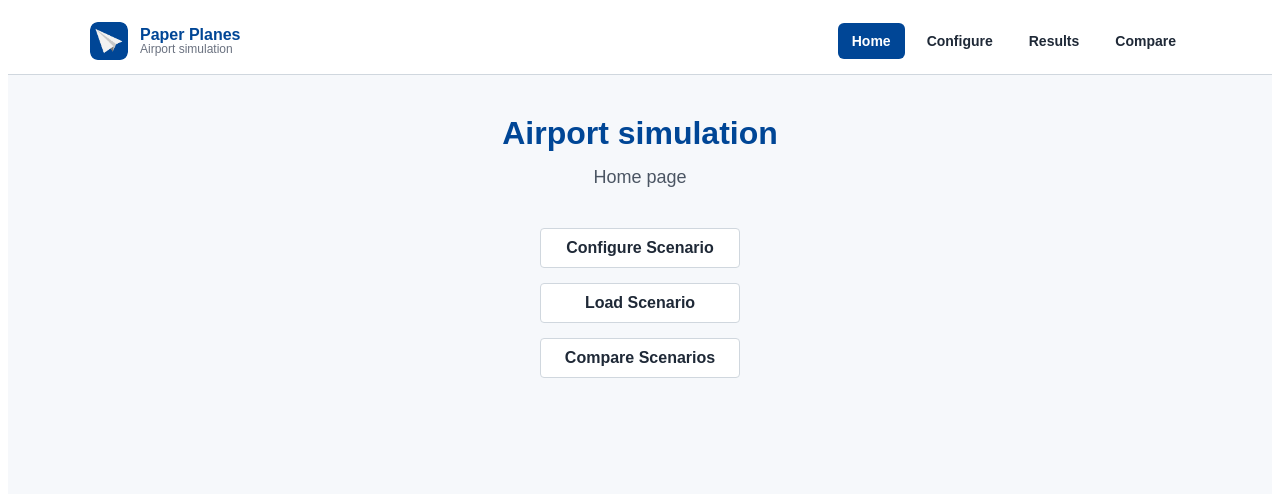
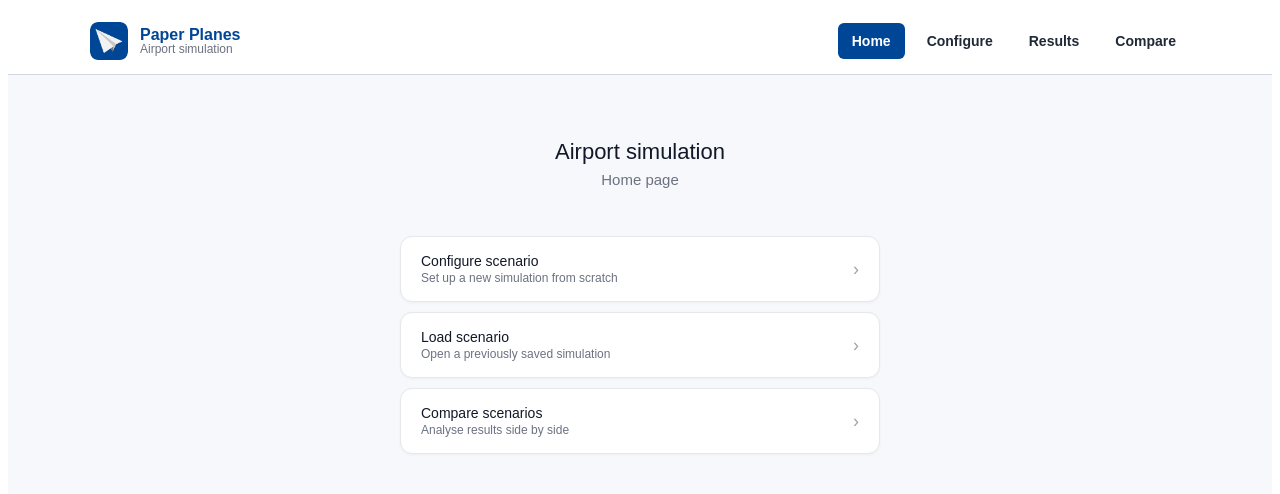
Before and after one commit to pinkie-py/paper-planes, a Next.js app in the folder web-client/: page / in a window 1280 px wide. Shown: the top 494 px of the page. Built offline with nearby package versions, Linux system fonts and the light colour scheme.

Commit message:
Cleaner Home Page

```diff
--- a/web-client/app/page.tsx
+++ b/web-client/app/page.tsx
@@ -1,69 +1,84 @@
 "use client";
-
-import React from "react";
+import React, { useState } from "react";
 import Link from "next/link";
 import Header from "@/components/header";
 import CompareButton from "@/components/compare_button";
 import LoadButton from "@/components/load_button";
 
-const DS_BLUE = "#004696";
-const TEXT = "#1f2937";
-const BORDER = "#d0d7de";
+export default function HomePage() {
+  const [hovered, setHovered] = useState<string | null>(null);
 
-export default function HomePage() {
-  const buttonStyle: React.CSSProperties = {
-    padding: '10px 20px',
+  const cardStyle = (id: string): React.CSSProperties => ({
+    boxSizing: 'border-box',
+    width: '100%',
+    background: '#fff',
+    border: '1px solid #e5e7eb',
+    borderLeft: hovered === id ? '3px solid #185FA5' : '1px solid #e5e7eb',
+    borderRadius: '12px',
+    padding: '1rem 1.25rem',
+    display: 'flex',
+    alignItems: 'center',
+    gap: '14px',
     cursor: 'pointer',
-    width: '200px',
-    fontWeight: '600',
-    background: '#fff',
-    border: `1px solid ${BORDER}`,
-    color: TEXT,
-    borderRadius: '4px',
-    textAlign: 'center',
     textDecoration: 'none',
-    display: 'inline-block',
-    boxSizing: 'border-box',
-    fontSize: '16px',
+    color: 'inherit',
     fontFamily: 'sans-serif',
-    transition: 'background 0.2s ease'
-  };
+    fontSize: '14px',
+    textAlign: 'left',
+    boxShadow: hovered === id ? '0 4px 12px rgba(0,0,0,0.08)' : '0 1px 3px rgba(0,0,0,0.04)',
+    transform: hovered === id ? 'translateY(-1px)' : 'none',
+    transition: 'all 0.15s ease',
+  });
+
+  const hoverProps = (id: string) => ({
+    onMouseEnter: () => setHovered(id),
+    onMouseLeave: () => setHovered(null),
+  });
 
   return (
-    <div style={{ minHeight: "100vh", background: "#f6f8fb", fontFamily: 'sans-serif' }}>
+    <div style={{ minHeight: '100vh', background: '#f6f8fb', fontFamily: 'sans-serif' }}>
       <Header />
-
-      <div style={{ textAlign: 'center', padding: '20px' }}>
-        <header style={{ marginTop: '20px' }}>
-          <h1 style={{ color: DS_BLUE, margin: '0 0 10px', fontSize: '32px' }}>
+      <div style={{ maxWidth: 480, margin: '0 auto', padding: '4rem 1.5rem 0' }}>
+        <div style={{ textAlign: 'center', marginBottom: '3rem' }}>
+          <h1 style={{ fontSize: '22px', fontWeight: 500, color: '#111827', margin: '0 0 6px' }}>
             Airport simulation
           </h1>
-          <h2 style={{ fontWeight: '400', fontSize: '18px', color: '#4b5563' }}>
+          <p style={{ fontSize: '15px', color: '#6b7280', margin: 0 }}>
             Home page
-          </h2>
-        </header>
+          </p>
+        </div>
 
-        <main
-          style={{
-            marginTop: '40px',
-            display: 'flex',
-            flexDirection: 'column',
-            gap: '15px',
-            alignItems: 'center'
-          }}
-        >
-          {/* Navigation Buttons */}
-          <Link href="/configure" style={buttonStyle}>
-            Configure Scenario
+        <div style={{ display: 'flex', flexDirection: 'column', gap: '10px' }}>
+
+          <Link href="/configure" style={cardStyle('configure')} {...hoverProps('configure')}>
+            <div style={{ flex: 1 }}>
+              <p style={{ margin: 0, fontSize: 14, fontWeight: 500, color: '#111827' }}>Configure scenario</p>
+              <p style={{ margin: '2px 0 0', fontSize: 12, color: '#6b7280' }}>Set up a new simulation from scratch</p>
+            </div>
+            <span style={{ color: '#9ca3af', fontSize: '18px' }}>›</span>
           </Link>
-          <LoadButton style={buttonStyle}>
-            Load Scenario
-          </LoadButton>
 
-          <CompareButton style={buttonStyle}>
-            Compare Scenarios
-          </CompareButton>
-        </main>
+          <div {...hoverProps('load')} style={{ display: 'flex', borderRadius: '12px' }}>
+            <LoadButton style={cardStyle('load')}>
+              <div style={{ flex: 1 }}>
+                <p style={{ margin: 0, fontSize: 14, fontWeight: 500, color: '#111827' }}>Load scenario</p>
+                <p style={{ margin: '2px 0 0', fontSize: 12, color: '#6b7280' }}>Open a previously saved simulation</p>
+              </div>
+              <span style={{ color: '#9ca3af', fontSize: '18px' }}>›</span>
+            </LoadButton>
+          </div>
+
+          <div {...hoverProps('compare')} style={{ display: 'flex', borderRadius: '12px' }}>
+            <CompareButton style={cardStyle('compare')}>
+              <div style={{ flex: 1 }}>
+                <p style={{ margin: 0, fontSize: 14, fontWeight: 500, color: '#111827' }}>Compare scenarios</p>
+                <p style={{ margin: '2px 0 0', fontSize: 12, color: '#6b7280' }}>Analyse results side by side</p>
+              </div>
+              <span style={{ color: '#9ca3af', fontSize: '18px' }}>›</span>
+            </CompareButton>
+          </div>
+
+        </div>
       </div>
     </div>
   );
```
